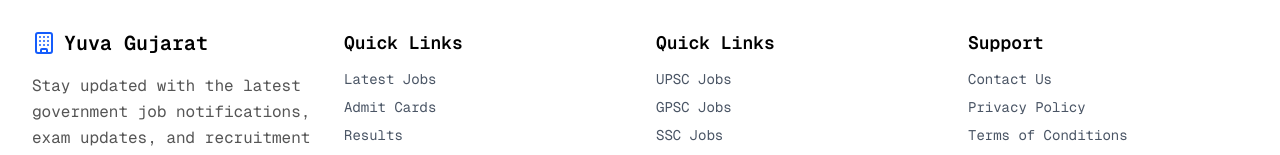
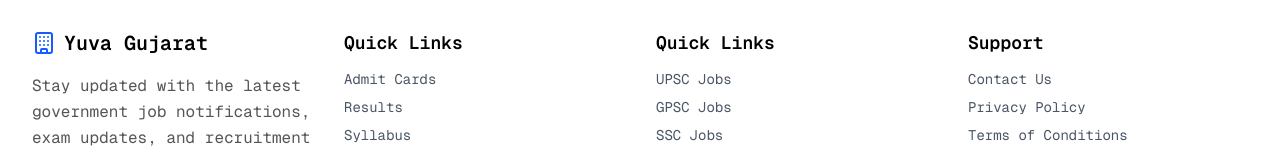
Before and after one commit to DarshanK2403/blog, a Next.js app: page / in a window 1280 px wide. Shown: the part 780-935 px from the top of the page. Built offline with nearby package versions, Linux system fonts and the light colour scheme; no server answers; the database is empty.

Commit message:
remove Footer Latest-Jobs

```diff
--- a/src/app/components/Footer.js
+++ b/src/app/components/Footer.js
@@ -19,7 +19,7 @@
   ];
 
   const quickLinks2 = [
-    { title: "Latest Jobs", slug: "latest-jobs" },
+    // { title: "Latest Jobs", slug: "latest-jobs" },
     { title: "Admit Cards", slug: "admit-cards" },
     { title: "Results", slug: "results" },
     { title: "Syllabus", slug: "syllabus" },
```
